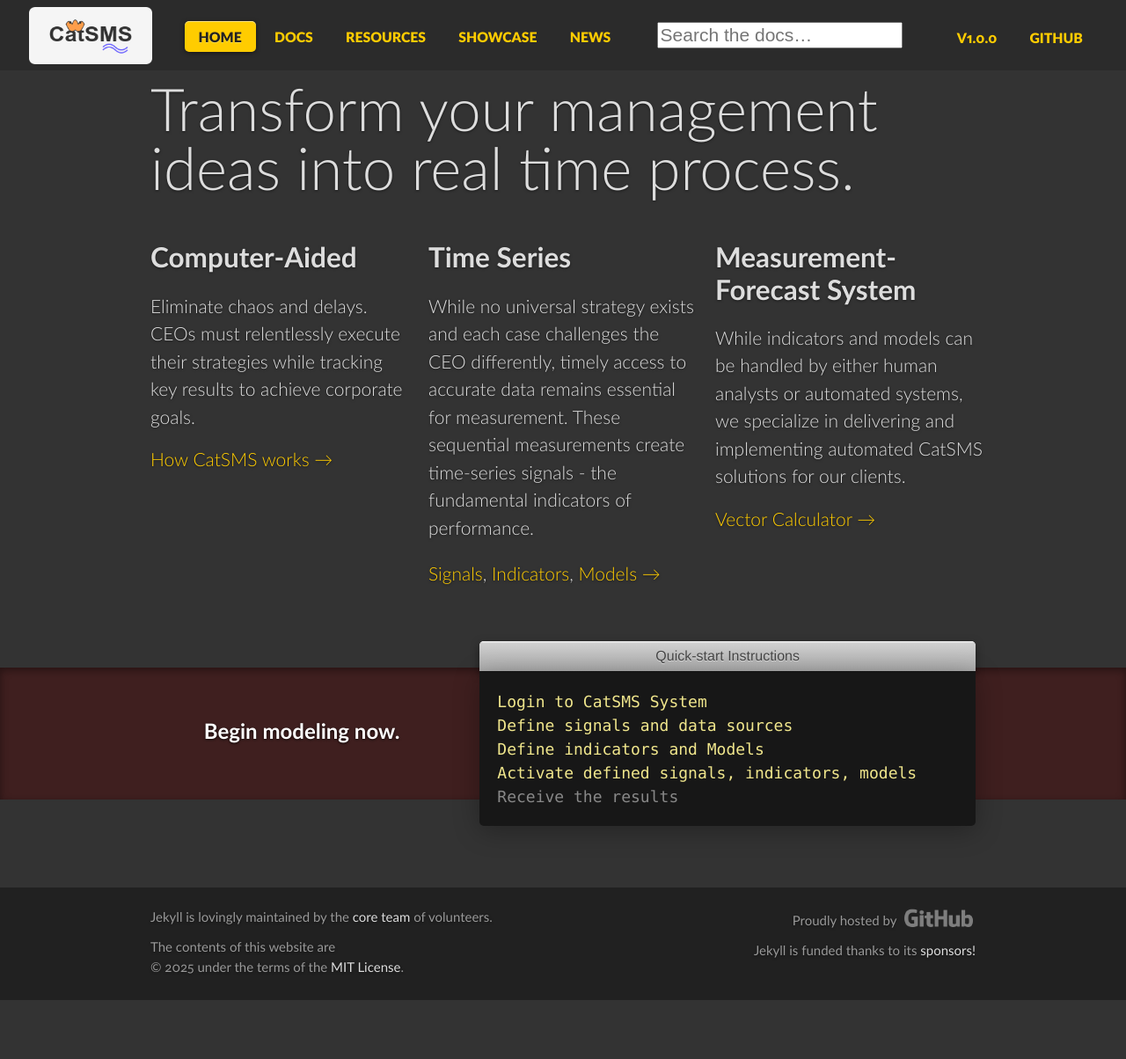
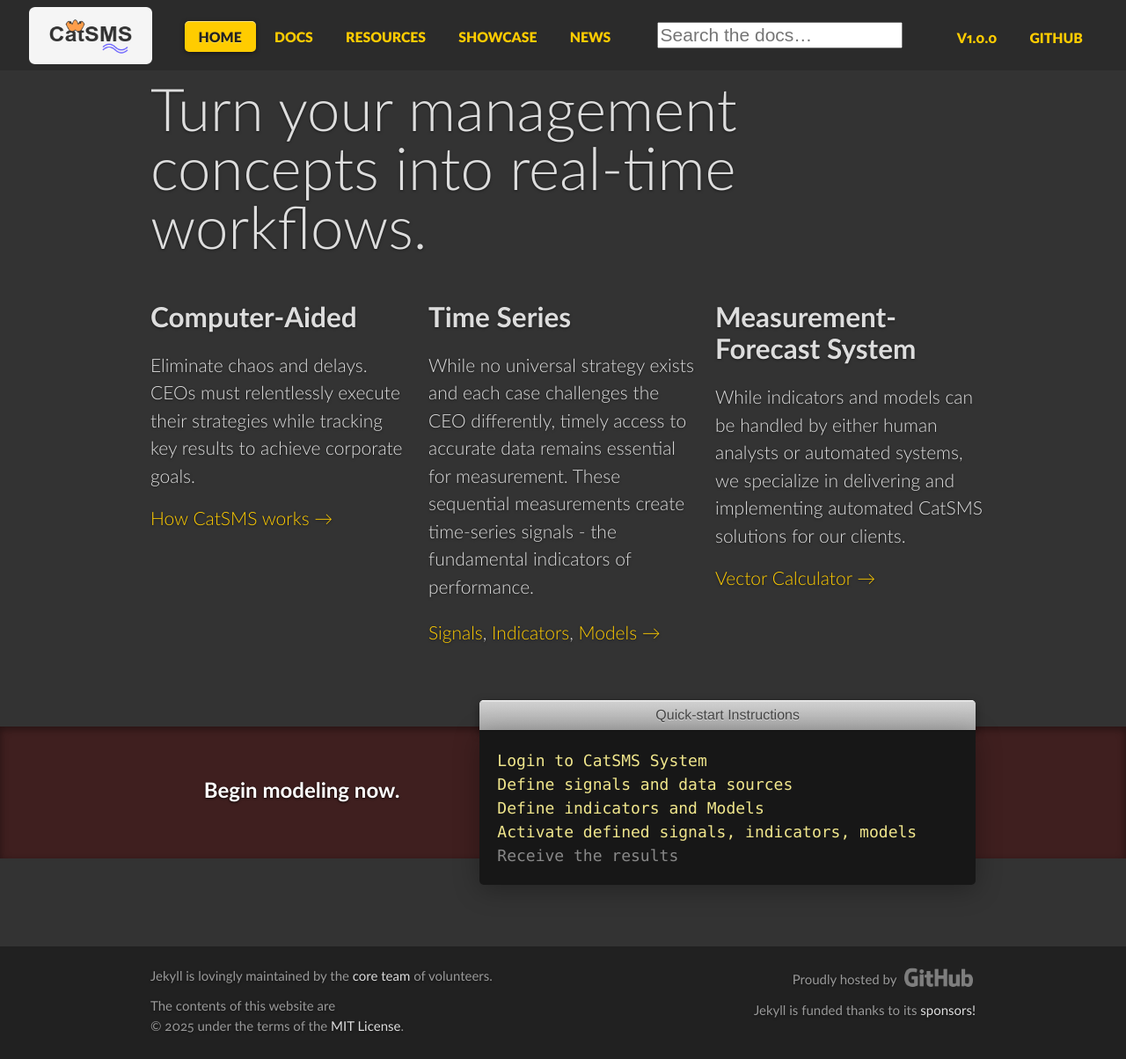
Before and after one commit to Piotr1959/CatSMS.github.io, a Jekyll site: the page built from pages/index.html, in a window 1280 px wide. Shown: the whole page at 88% size. Built offline with Jekyll 4.4.1, drawn with Linux system fonts in a browser that asks for light colours; comment, search, counter and statistics services are not loaded; before the commit the page ends 1137 px from its top, so only the background shows below that.

Commit message:
Title - Management or Investment

```diff
--- a/pages/index.html
+++ b/pages/index.html
@@ -7,7 +7,7 @@ permalink: /
 <section class="intro">
   <div class="grid">
     <div class="unit whole center-on-mobiles">
-      <p class="first">Transform your management ideas into real time process.</p>
+      <p class="first">Turn your management concepts into real-time workflows.</p>
     </div>
   </div>
 </section>
```
